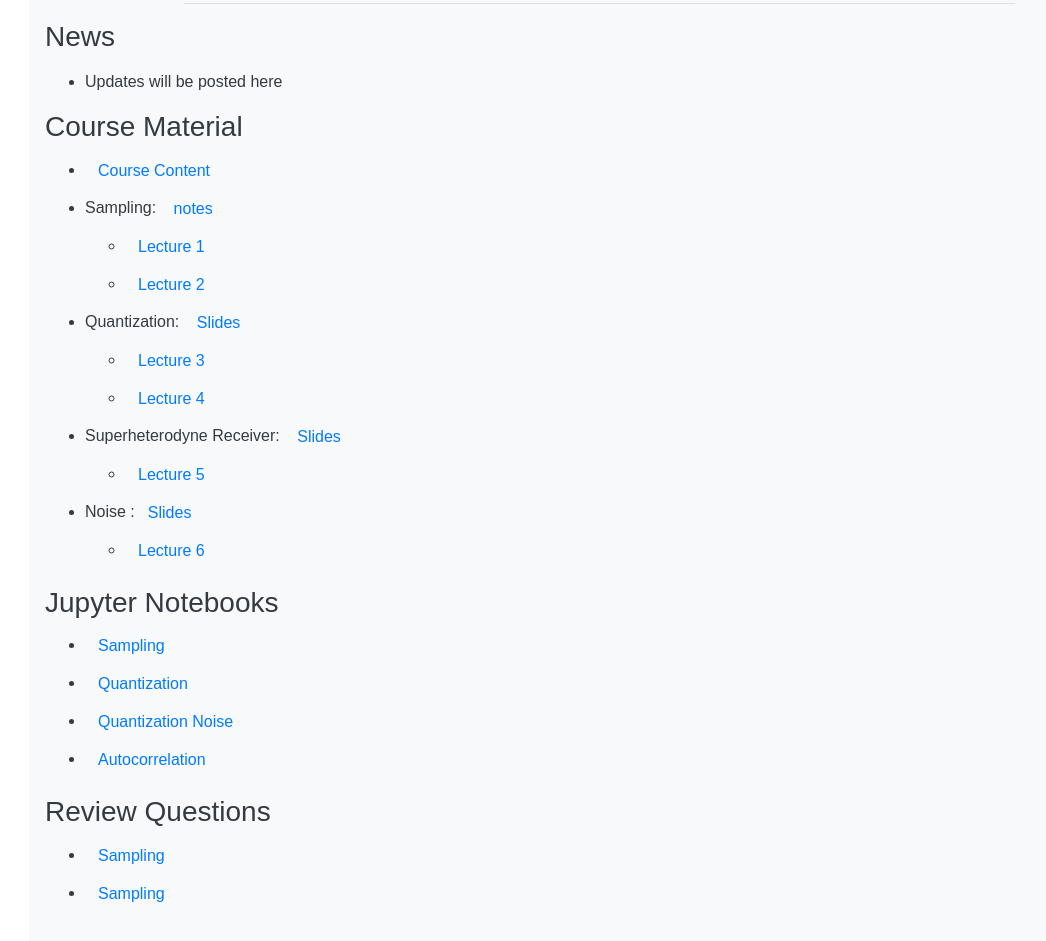
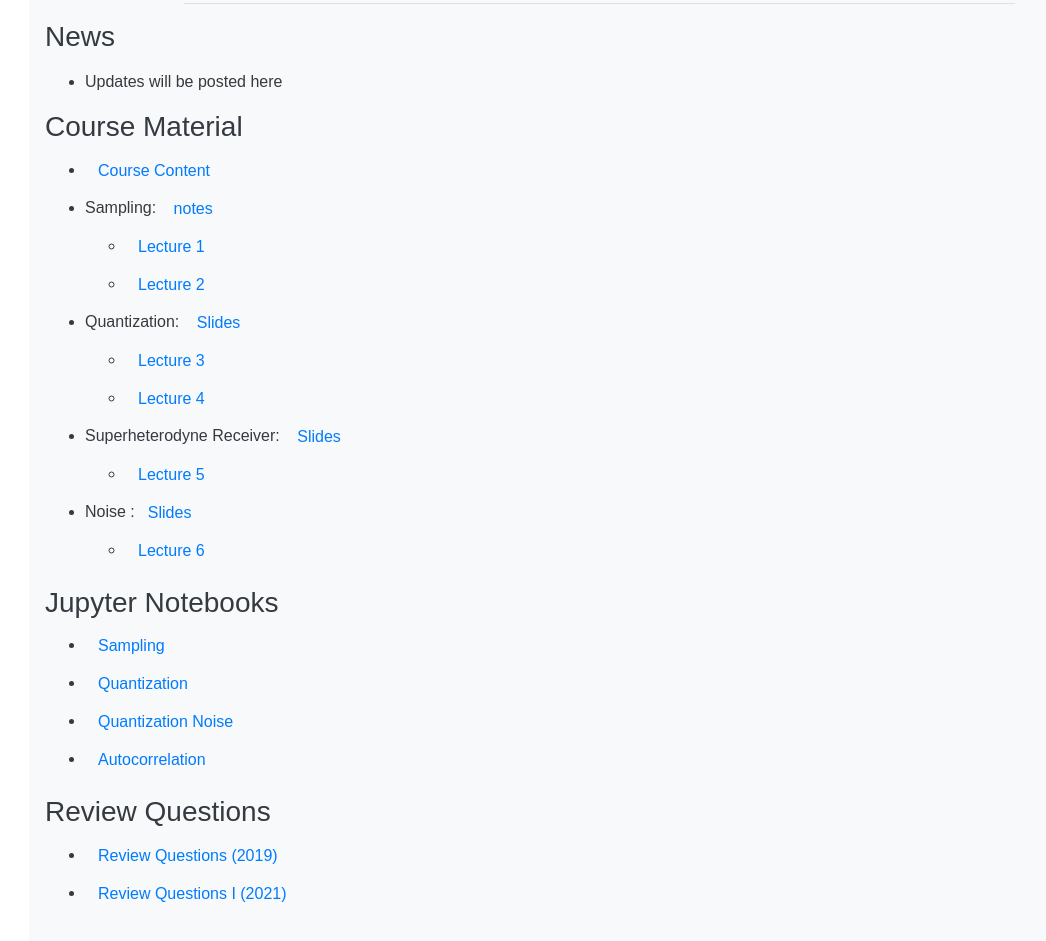
Before and after one commit to ciiram/ciiram.github.io, a plain HTML site: page signals-and-communication-II.html in a window 1280 px wide. Shown: the part 75-1016 px from the top of the page, without its empty margins (41-1087 px from the left). Drawn offline with nearby package versions, Linux system fonts and the light colour scheme.

Commit message:
update lectures

```diff
--- a/signals-and-communication-II.html
+++ b/signals-and-communication-II.html
@@ -61,8 +61,8 @@
 
         <h3> Review Questions </h3>
         <ul>
-          <li> <a href="files/lecture_notes/2019-11-25-Review.pdf" class="btn btn-link" role="button">Sampling</a>
-          <li> <a href="files/lecture_notes/2021-01-05-Review.pdf" class="btn btn-link" role="button">Sampling</a>
+          <li> <a href="files/lecture_notes/2019-11-25-Review.pdf" class="btn btn-link" role="button">Review Questions (2019)</a>
+          <li> <a href="files/lecture_notes/2021-01-05-Review.pdf" class="btn btn-link" role="button">Review Questions I (2021)</a>
         </ul>
 
     </div>
```
